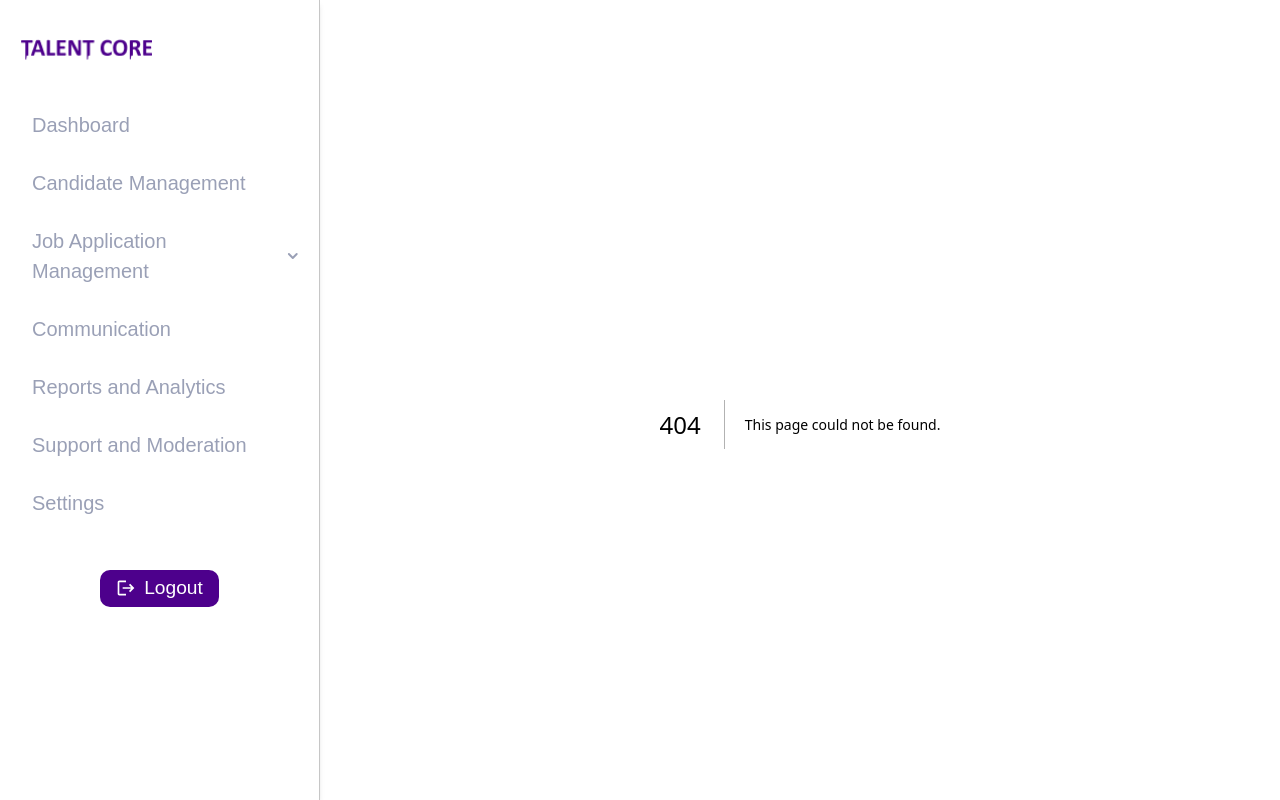
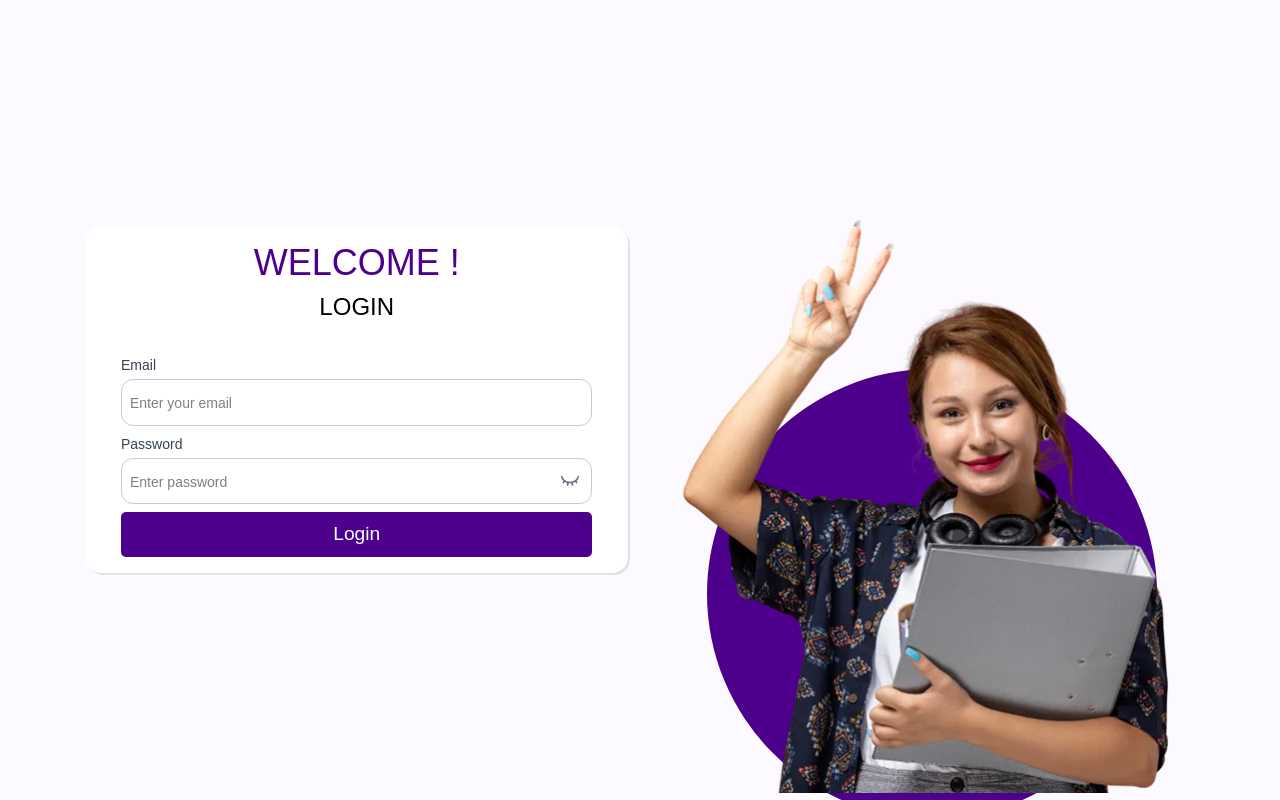
Before and after one commit to MibinThomas/talentcore-admin, a Next.js app: page /auth in a window 1280 px wide. Before the commit this address had no page. Built offline with nearby package versions, Linux system fonts and the light colour scheme; a web font is replaced by a local one.

Commit message:
login page created and updated

```diff
--- a/src/app/LayoutWrapper.jsx
+++ b/src/app/LayoutWrapper.jsx
@@ -2,6 +2,7 @@
 import { ToastContainer } from "react-toastify";
 import { Teachers } from "next/font/google";
 import Sidebar from "../components/common/sidebar/Sidebar";
+import { usePathname } from "next/navigation";
 const teachers = Teachers({
   variable: "--font-teachers",
   weight: ["400", "500", "600", "700", "800"],
@@ -10,11 +11,15 @@ const teachers = Teachers({
 });
 
 export default function LayoutWrapper({ children }) {
+  const pathname = usePathname();
+
+  const path = ["/auth"]
+  const hideLayout = path.includes(pathname);
   return (
     <>
       <div className="w-full h-screen overflow-hidden">
-        <Sidebar />
-        <main className="h-full p-4 overflow-y-auto overflow-x-hidden lg:ml-80 relative z-0 pt-18 lg:pt-6">
+        {!hideLayout && <Sidebar />}
+        <main className={`relative h-full overflow-y-auto overflow-x-hidden ${!hideLayout &&  "lg:ml-80  z-0 pt-18 lg:pt-6 p-4 "}`}>
           {children}
         </main>
       </div>
--- /dev/null
+++ b/src/app/auth/AuthPage.jsx
@@ -0,0 +1,79 @@
+"use client";
+import AuthForm from "@/src/components/auth/AuthForm";
+import Image from "next/image";
+import React from "react";
+
+const AuthPage = () => {
+  return (
+    <section className="lg:overflow-hidden bg-[#FCFAFF] lg:min-h-screen  flex items-center justify-center">
+      <div className="container flex flex-row gap-10 items-center justify-center py-15 nest-hub:gap-6 nest-hub-max:gap-8">
+        {/* Image div */}
+        <div
+          className={`hidden relative -translate-y-[-4px] w-full h-[300px]
+                    lg:flex nest-hub:scale-90 nest-hub-max:scale-95 items-center justify-center order-2 `}
+        >
+          {/* Rounded background */}
+          <div
+            className={`absolute w-[450px] -translate-y-[-118px]
+                            h-[450px] bg-primary rounded-full z-0 transform duration-500 transition-all
+                            nest-hub:w-[380px] nest-hub:h-[380px] nest-hub:-translate-y-[-100px]
+                            nest-hub-max:w-[420px] nest-hub-max:h-[420px] xl:-translate-y-[-190px]`}
+          ></div>
+
+          {/* Image */}
+          <div
+            className="relative w-[500px] h-[700px] -translate-y-[-75px]
+                                   nest-hub:w-[420px] nest-hub:h-[600px] nest-hub:-translate-y-[-60px]
+                                   nest-hub-max:w-[460px] nest-hub-max:h-[650px] xl:-translate-y-[-100px]"
+          >
+            {/* Login Image */}
+            <Image
+              alt="Login"
+              src="/assets/images/hero-signin.webp"
+              fill
+              className="object-contain relative z-10 transition-all duration-500 ease-in-out opacity-100 scale-100"
+            />
+          </div>
+        </div>
+
+        {/* Form div */}
+        <div
+          className="bg-[#ffffff] md:w-[450px] lg:w-full md:mx-auto shadow-[2px_2px_0px_rgba(0,0,0,0.10)] w-full flex items-center justify-center rounded-2xl p-4 order-2 md:order-1
+                              lg:p-1 xl:p-4"
+        >
+          <div className="w-full md:px-5 xl:px-5 lg:px-5">
+            {/* Welcome Title */}
+            <div
+              className="mb-8 transition-all duration-500 ease-in-out
+                                      nest-hub:mb-6 nest-hub-max:mb-7"
+            >
+              <div
+                className="flex flex-col justify-center items-center space-y-2
+                                             nest-hub:space-y-1 nest-hub-max:space-y-2"
+              >
+                <h1
+                  className="text-4xl font-[500] text-primary transition-all duration-500 ease-out transform translate-y-0 opacity-100
+                                                 nest-hub:text-3xl nest-hub-max:text-4xl"
+                >
+                  WELCOME !
+                </h1>
+                <p
+                  className="text-2xl transition-all duration-300 ease-in-out transform translate-y-0 opacity-100
+                                                nest-hub:text-xl nest-hub-max:text-2xl"
+                >
+                  LOGIN
+                </p>
+              </div>
+            </div>
+
+            <div className="transition-all duration-500  ease-in-out">
+              <AuthForm />
+            </div>
+          </div>
+        </div>
+      </div>
+    </section>
+  );
+};
+
+export default AuthPage;
--- /dev/null
+++ b/src/app/auth/page.jsx
@@ -0,0 +1,13 @@
+"use client";
+import React from "react";
+import AuthPage from "./AuthPage";
+
+const Page = () => {
+  return (
+    <>
+      <AuthPage />
+    </>
+  );
+};
+
+export default Page;
--- /dev/null
+++ b/src/components/auth/AuthForm.jsx
@@ -0,0 +1,94 @@
+"use client";
+import React, { useState } from "react";
+import { LuEye, LuEyeClosed } from "react-icons/lu";
+
+const AuthForm = () => {
+  const [formData, setFormData] = useState({
+    email: "",
+    password: "",
+  });
+
+  const [showPassword, setShowPassword] = useState(false);
+
+  const handleChange = (e) => {
+    setFormData({ ...formData, [e.target.name]: e.target.value });
+  };
+
+  const handleSubmit = async (e) => {
+    e.preventDefault();
+    // Placeholder for login submission
+    console.log("Login attempt:", formData);
+  };
+
+  return (
+    <form
+      className="flex flex-col gap-2 w-full transition-all duration-500 ease-in-out"
+      onSubmit={handleSubmit}
+    >
+      {/* Email Field */}
+      <div className="flex flex-col gap-1 transition-all duration-500 ease-in-out">
+        <label
+          htmlFor="email"
+          className="text-sm font-medium text-gray-700 transition-all duration-300"
+        >
+          Email
+        </label>
+        <input
+          id="email"
+          type="email"
+          name="email"
+          placeholder="Enter your email"
+          value={formData.email}
+          onChange={handleChange}
+          className="border p-2 placeholder:text-sm rounded-xl focus:outline-none focus:ring-2 focus:ring-[#C5CBDE] border-[#C5CBDE] transition-all duration-300 ease-in-out focus:scale-[1.02]"
+          required
+        />
+      </div>
+
+      {/* Password Field */}
+      <div className="flex flex-col gap-1 relative transition-all duration-500 ease-in-out">
+        <label
+          htmlFor="password"
+          className="text-sm font-medium text-gray-700 transition-all duration-300"
+        >
+          Password
+        </label>
+        <input
+          id="password"
+          type={showPassword ? "text" : "password"}
+          name="password"
+          placeholder="Enter password"
+          value={formData.password}
+          onChange={handleChange}
+          className="border p-2 placeholder:text-sm rounded-xl focus:outline-none focus:ring-2 focus:ring-[#C5CBDE] border-[#C5CBDE] pr-10 transition-all duration-300 ease-in-out focus:scale-[1.02]"
+          required
+        />
+        {showPassword ? (
+          <LuEye
+            className="absolute right-3 top-1/2 transform -translate-y-[-5%] cursor-pointer text-gray-500 transition-all duration-200 hover:scale-110"
+            size={20}
+            onClick={() => setShowPassword(false)}
+          />
+        ) : (
+          <LuEyeClosed
+            className="absolute right-3 top-1/2 transform -translate-y-[-5%] cursor-pointer text-gray-500 transition-all duration-200 hover:scale-110"
+            size={20}
+            onClick={() => setShowPassword(true)}
+          />
+        )}
+      </div>
+
+      {/* Submit Button */}
+      <div className="transition-all flex items-center justify-center duration-500 ease-in-out transform hover:scale-[1.02]">
+        <button
+          type="button"
+          className="bg-primary py-2 rounded-[5px] text-white w-full transition-all duration-300 ease-in-out hover:bg-primary/90 transform hover:scale-[1.02] active:scale-[0.98]"
+        >
+          Login
+        </button>
+      </div>
+    </form>
+  );
+};
+
+export default AuthForm;
```
Also changed, not shown: public/assets/images/hero-register.webp (added), public/assets/images/hero-signin.webp (added).
